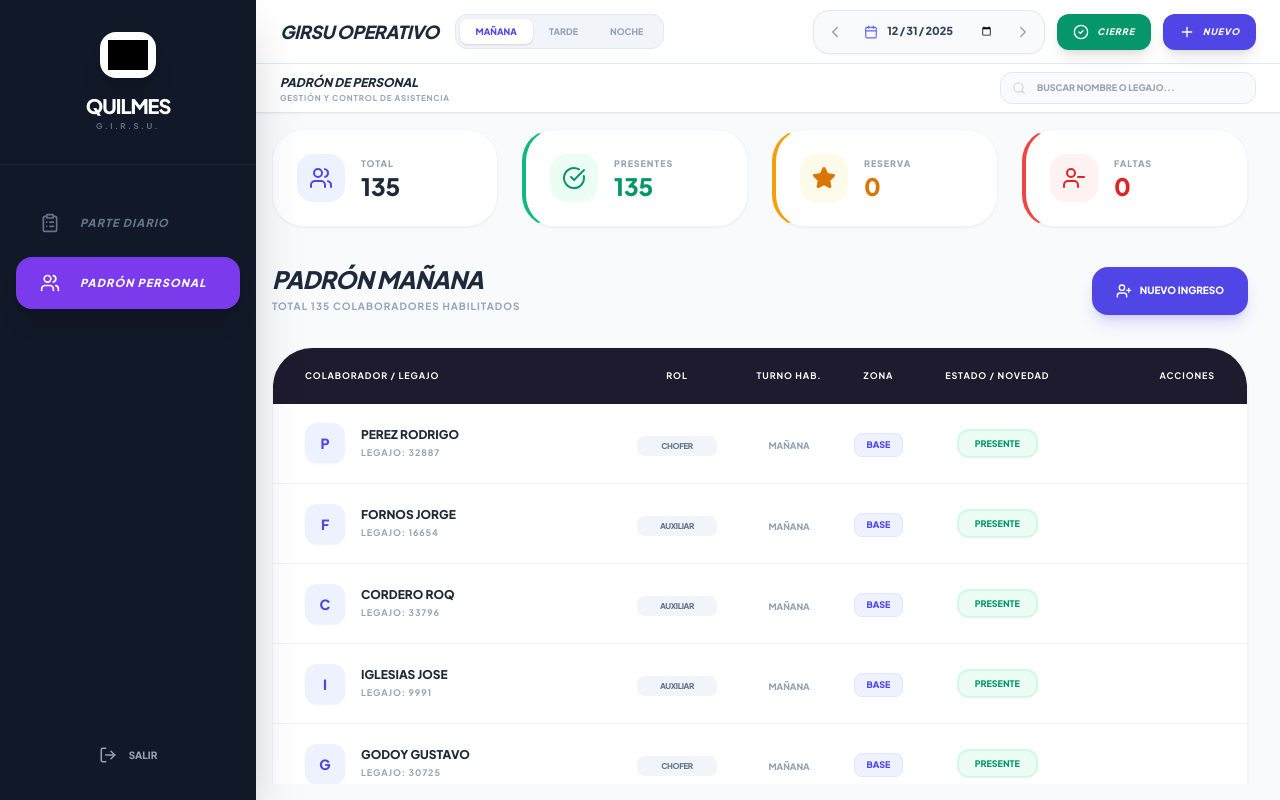
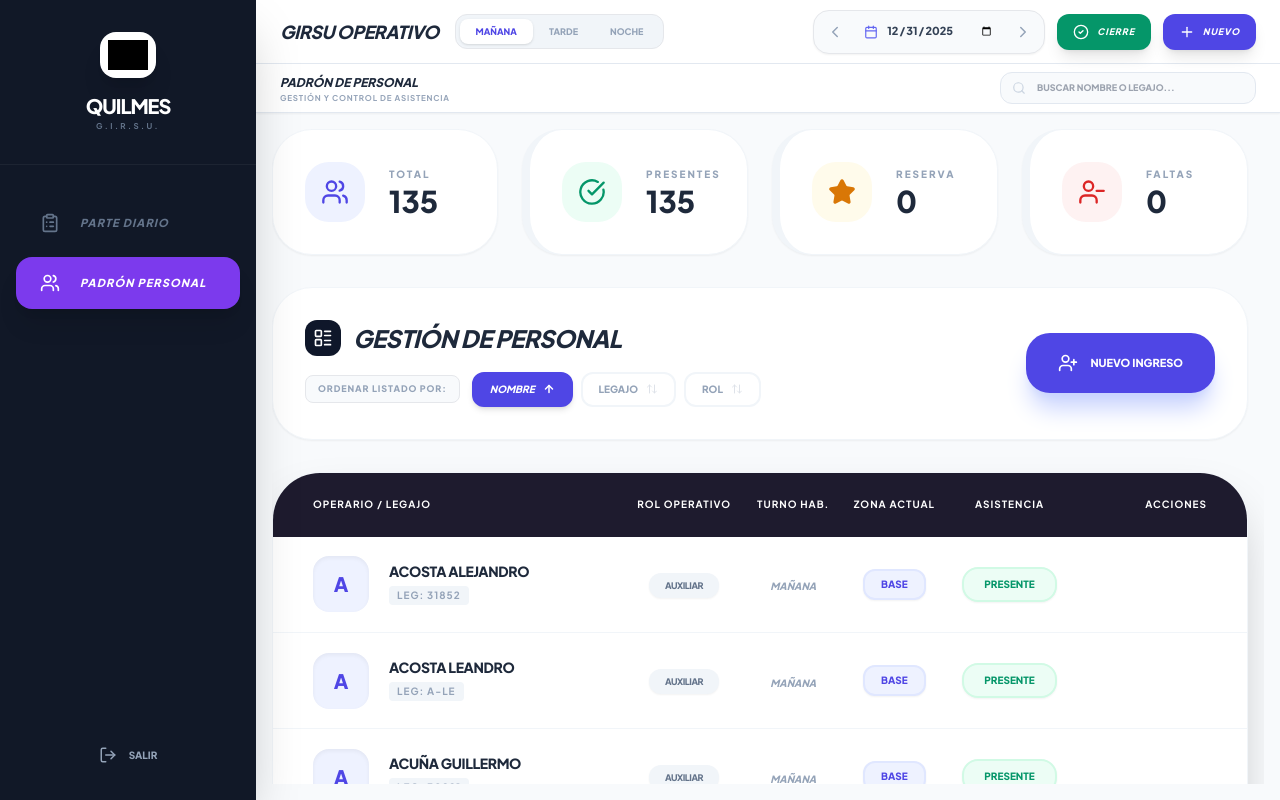
Before and after one commit to Lautzura/G.I.R.S.U.-Quilmes, a React (Vite) app: page / in a window 1280 px wide. Both pictures are taken after a click on the button "PADRÓN PERSONAL". Built offline with nearby package versions, Linux system fonts and the light colour scheme; grey boxes are pictures that could not be loaded.

Commit message:
Update StaffManagement.tsx

```diff
--- a/components/StaffManagement.tsx
+++ b/components/StaffManagement.tsx
@@ -1,7 +1,7 @@
 
 import React, { useState, useMemo } from 'react';
 import { StaffMember, StaffStatus, RouteRecord, AbsenceReason } from '../types';
-import { Search, UserPlus, Trash2, Edit3, AlertCircle, Users, CheckCircle, UserMinus, Info, Star } from 'lucide-react';
+import { Search, UserPlus, Trash2, Edit3, AlertCircle, Users, CheckCircle, UserMinus, Info, Star, ArrowUpDown, ArrowUp, ArrowDown, LayoutList } from 'lucide-react';
 import { AddStaffModal } from './AddStaffModal';
 import { EditStaffModal } from './EditStaffModal';
 import { getAbsenceStyles } from '../App';
@@ -13,137 +13,151 @@ interface StaffManagementProps {
   onUpdateStaff: (member: StaffMember) => void;
   records: RouteRecord[];
   selectedShift: string;
-  searchTerm: string; // Recibe el término de búsqueda como prop
+  searchTerm: string;
 }
+
+type SortKey = 'name' | 'id' | 'role';
 
 export const StaffManagement: React.FC<StaffManagementProps> = ({ staffList, onRemoveStaff, onUpdateStaff, onAddStaff, selectedShift, records, searchTerm }) => {
   const [isAddModalOpen, setIsAddModalOpen] = useState(false);
   const [editingStaff, setEditingStaff] = useState<StaffMember | null>(null);
+  const [sortConfig, setSortConfig] = useState<{ key: SortKey; direction: 'asc' | 'desc' }>({ key: 'name', direction: 'asc' });
+
+  const handleSort = (key: SortKey) => {
+    setSortConfig(prev => ({
+      key,
+      direction: prev.key === key && prev.direction === 'asc' ? 'desc' : 'asc'
+    }));
+  };
+
+  const handleConfirmRemove = (id: string, name: string) => {
+    if (window.confirm(`¿Estás seguro de que deseas eliminar a ${name}? Esto quitará su asignación de todas las rutas pero NO borrará las rutas.`)) {
+      onRemoveStaff(id);
+    }
+  };
 
   const displayedStaff = useMemo(() => {
-    return staffList.filter(s => {
+    let filtered = staffList.filter(s => {
       const matchesShift = selectedShift === 'TODOS' || s.preferredShift === selectedShift;
-      const matchesSearch = s.name.toLowerCase().includes(searchTerm.toLowerCase()) || s.id.includes(searchTerm);
+      const matchesSearch = s.name.toLowerCase().includes(searchTerm.toLowerCase()) || s.id.toLowerCase().includes(searchTerm.toLowerCase());
       return matchesShift && matchesSearch;
     });
-  }, [staffList, selectedShift, searchTerm]);
+
+    return filtered.sort((a, b) => {
+      const valA = (a[sortConfig.key] || '').toString().toUpperCase();
+      const valB = (b[sortConfig.key] || '').toString().toUpperCase();
+      if (valA < valB) return sortConfig.direction === 'asc' ? -1 : 1;
+      if (valA > valB) return sortConfig.direction === 'asc' ? 1 : -1;
+      return 0;
+    });
+  }, [staffList, selectedShift, searchTerm, sortConfig]);
 
   const stats = useMemo(() => {
     const shiftStaff = staffList.filter(s => selectedShift === 'TODOS' || s.preferredShift === selectedShift);
-    const breakdown: { [key: string]: number } = {};
-    shiftStaff.forEach(s => {
-      if (s.status === StaffStatus.ABSENT && s.address) {
-        breakdown[s.address] = (breakdown[s.address] || 0) + 1;
-      }
-    });
-    return { total: shiftStaff.length, operativos: shiftStaff.filter(s => s.status === StaffStatus.PRESENT).length, reserva: shiftStaff.filter(s => s.status === StaffStatus.RESERVA).length, faltas: shiftStaff.filter(s => s.status === StaffStatus.ABSENT).length, breakdown };
+    return {
+      total: shiftStaff.length,
+      operativos: shiftStaff.filter(s => s.status === StaffStatus.PRESENT).length,
+      reserva: shiftStaff.filter(s => s.status === StaffStatus.RESERVA).length,
+      faltas: shiftStaff.filter(s => s.status === StaffStatus.ABSENT).length
+    };
   }, [staffList, selectedShift]);
+
+  const SortButton = ({ label, sortKey }: { label: string, sortKey: SortKey }) => (
+    <button
+      onClick={() => handleSort(sortKey)}
+      className={`flex items-center gap-2 px-4 py-2 rounded-xl text-[10px] font-black uppercase transition-all border-2 ${
+        sortConfig.key === sortKey ? 'bg-indigo-600 text-white border-indigo-600 shadow-md italic' : 'bg-white text-slate-400 border-slate-100 hover:border-indigo-200'
+      }`}
+    >
+      {label}
+      {sortConfig.key === sortKey ? (
+        sortConfig.direction === 'asc' ? <ArrowUp size={12} strokeWidth={3} /> : <ArrowDown size={12} strokeWidth={3} />
+      ) : <ArrowUpDown size={12} className="opacity-30" />}
+    </button>
+  );
 
   return (
     <div className="space-y-8 animate-in fade-in slide-in-from-bottom-4 duration-500">
       <div className="grid grid-cols-1 md:grid-cols-4 gap-6">
-        <div className="bg-white rounded-[2rem] p-6 border border-slate-100 shadow-sm flex items-center gap-4 group hover:shadow-md transition-all">
-          <div className="bg-indigo-50 p-3 rounded-2xl text-indigo-600"><Users size={24} /></div>
-          <div><p className="text-[9px] font-black text-slate-400 uppercase tracking-widest">Total</p><h3 className="text-2xl font-black text-slate-800 leading-none mt-1">{stats.total}</h3></div>
-        </div>
-        <div className="bg-white rounded-[2rem] p-6 border border-slate-100 shadow-sm flex items-center gap-4 group hover:shadow-md transition-all border-l-4 border-l-emerald-500">
-          <div className="bg-emerald-50 p-3 rounded-2xl text-emerald-600"><CheckCircle size={24} /></div>
-          <div><p className="text-[9px] font-black text-slate-400 uppercase tracking-widest">Presentes</p><h3 className="text-2xl font-black text-emerald-600 leading-none mt-1">{stats.operativos}</h3></div>
-        </div>
-        <div className="bg-white rounded-[2rem] p-6 border border-slate-100 shadow-sm flex items-center gap-4 group hover:shadow-md transition-all border-l-4 border-l-amber-500">
-          <div className="bg-amber-50 p-3 rounded-2xl text-amber-600"><Star size={24} className="fill-amber-600" /></div>
-          <div><p className="text-[9px] font-black text-slate-400 uppercase tracking-widest">Reserva</p><h3 className="text-2xl font-black text-amber-600 leading-none mt-1">{stats.reserva}</h3></div>
-        </div>
-        <div className="bg-white rounded-[2rem] p-6 border border-slate-100 shadow-sm flex items-center gap-4 group hover:shadow-md transition-all border-l-4 border-l-red-500">
-          <div className="bg-red-50 p-3 rounded-2xl text-red-600"><UserMinus size={24} /></div>
-          <div><p className="text-[9px] font-black text-slate-400 uppercase tracking-widest">Faltas</p><h3 className="text-2xl font-black text-red-600 leading-none mt-1">{stats.faltas}</h3></div>
-        </div>
+        <StatCard icon={<Users />} label="Total" val={stats.total} color="bg-indigo-50 text-indigo-600" />
+        <StatCard icon={<CheckCircle />} label="Presentes" val={stats.operativos} color="bg-emerald-50 text-emerald-600" border="border-emerald-500" />
+        <StatCard icon={<Star />} label="Reserva" val={stats.reserva} color="bg-amber-50 text-amber-600" border="border-amber-500" fill />
+        <StatCard icon={<UserMinus />} label="Faltas" val={stats.faltas} color="bg-red-50 text-red-600" border="border-red-500" />
       </div>
 
-      {stats.faltas > 0 && !searchTerm && (
-        <div className="bg-slate-50 rounded-3xl p-5 border border-slate-100 animate-in slide-in-from-top duration-300">
-          <div className="flex items-center gap-3 mb-3 px-2">
-            <Info size={14} className="text-slate-400" />
-            <h4 className="text-[10px] font-black text-slate-500 uppercase tracking-widest">Novedades Turno {selectedShift}</h4>
+      <div className="flex flex-col lg:flex-row items-start lg:items-center justify-between gap-6 bg-white p-8 rounded-[2.5rem] shadow-sm border border-slate-100">
+        <div className="space-y-4">
+          <div className="flex items-center gap-3">
+             <div className="bg-slate-900 text-white p-2 rounded-xl"><LayoutList size={20} /></div>
+             <h2 className="text-2xl font-black text-slate-800 uppercase tracking-tight italic leading-none">Gestión de Personal</h2>
           </div>
-          <div className="flex flex-wrap gap-2">
-            {Object.entries(stats.breakdown).map(([reason, count]) => (
-              <div key={reason} className={`flex items-center gap-2 px-4 py-2 rounded-xl border-2 font-black text-[10px] uppercase shadow-sm ${getAbsenceStyles(reason)}`}>
-                <span>{reason}</span>
-                <span className="bg-white/50 w-5 h-5 flex items-center justify-center rounded-lg text-[11px] border border-black/5">{count}</span>
-              </div>
-            ))}
+          <div className="flex items-center gap-3">
+             <span className="text-[9px] font-black text-slate-400 uppercase tracking-widest bg-slate-50 px-3 py-1.5 rounded-lg border">Ordenar listado por:</span>
+             <div className="flex gap-2">
+                <SortButton label="Nombre" sortKey="name" />
+                <SortButton label="Legajo" sortKey="id" />
+                <SortButton label="Rol" sortKey="role" />
+             </div>
           </div>
         </div>
-      )}
-
-      <div className="flex flex-col md:flex-row items-center justify-between gap-4 pt-2">
-        <div className="flex flex-col gap-1">
-          <h2 className="text-2xl font-black text-slate-800 uppercase tracking-tight italic leading-none">Padrón {selectedShift}</h2>
-          <p className="text-[10px] text-slate-400 font-bold uppercase tracking-widest mt-1">
-            {searchTerm ? `Resultados para "${searchTerm}": ${displayedStaff.length}` : `Total ${displayedStaff.length} colaboradores habilitados`}
-          </p>
-        </div>
-
-        <div className="flex items-center gap-4 shrink-0">
-          <button onClick={() => setIsAddModalOpen(true)} className="flex items-center gap-2 px-6 py-4 bg-indigo-600 text-white rounded-2xl text-[10px] font-black uppercase shadow-lg shadow-indigo-600/20 hover:bg-indigo-700 transition-all"><UserPlus size={16} /> Nuevo Ingreso</button>
-        </div>
+        <button onClick={() => setIsAddModalOpen(true)} className="w-full lg:w-auto flex items-center justify-center gap-3 px-8 py-5 bg-indigo-600 text-white rounded-3xl text-[11px] font-black uppercase shadow-xl shadow-indigo-200 hover:bg-indigo-700 transition-all active:scale-95">
+          <UserPlus size={20} /> Nuevo Ingreso
+        </button>
       </div>
 
-      <div className="bg-white rounded-[2.5rem] shadow-sm border border-slate-100 overflow-hidden">
+      <div className="bg-white rounded-[3rem] shadow-2xl border border-slate-100 overflow-hidden">
         <div className="overflow-x-auto">
           <table className="w-full text-left">
-            <thead className="bg-[#1e1b2e] text-white h-14 text-[9px] uppercase font-black tracking-widest">
+            <thead className="bg-[#1e1b2e] text-white h-16 text-[10px] uppercase font-black tracking-widest">
               <tr>
-                <th className="pl-8">Colaborador / Legajo</th>
-                <th className="text-center">Rol</th>
+                <th className="pl-10">Operario / Legajo</th>
+                <th className="text-center">Rol Operativo</th>
                 <th className="text-center">Turno Hab.</th>
-                <th className="text-center">Zona</th>
-                <th className="text-center">Estado / Novedad</th>
-                <th className="pr-8 text-right">Acciones</th>
+                <th className="text-center">Zona Actual</th>
+                <th className="text-center">Asistencia</th>
+                <th className="pr-10 text-right">Acciones</th>
               </tr>
             </thead>
             <tbody className="divide-y divide-slate-100">
               {displayedStaff.map(s => (
-                <tr key={s.id} className="h-20 hover:bg-slate-50/80 transition-colors group">
-                  <td className="pl-8">
-                    <div className="flex items-center gap-4">
-                      <div className={`w-10 h-10 rounded-xl flex items-center justify-center font-black text-sm shadow-sm transition-transform group-hover:scale-110 ${s.status === StaffStatus.ABSENT ? 'bg-red-50 text-red-600' : s.status === StaffStatus.RESERVA ? 'bg-amber-50 text-amber-600' : 'bg-indigo-50 text-indigo-600'}`}>{s.name.charAt(0)}</div>
-                      <div><p className="font-black text-slate-800 text-xs uppercase leading-tight">{s.name}</p><p className="text-[9px] text-slate-400 font-bold uppercase tracking-widest mt-1">LEGAJO: {s.id}</p></div>
+                <tr key={s.id} className="h-24 hover:bg-slate-50 transition-colors group">
+                  <td className="pl-10">
+                    <div className="flex items-center gap-5">
+                      <div className={`w-14 h-14 rounded-2xl flex items-center justify-center font-black text-xl shadow-inner transition-transform group-hover:scale-110 ${s.status === StaffStatus.ABSENT ? 'bg-red-50 text-red-600' : s.status === StaffStatus.RESERVA ? 'bg-amber-50 text-amber-600' : 'bg-indigo-50 text-indigo-600'}`}>{s.name.charAt(0)}</div>
+                      <div>
+                        <p className="font-black text-slate-800 text-sm uppercase leading-none tracking-tight">{s.name}</p>
+                        <p className="text-[10px] text-slate-400 font-bold uppercase tracking-widest mt-2 bg-slate-100 px-2 py-0.5 rounded inline-block">LEG: {s.id}</p>
+                      </div>
                     </div>
                   </td>
-                  <td className="text-center"><span className="text-[8px] font-black px-2 py-1 bg-slate-100 rounded-lg text-slate-500 uppercase tracking-tighter inline-block min-w-[80px]">{s.role || 'SIN ROL'}</span></td>
-                  <td className="text-center"><span className="text-[9px] font-black text-slate-400 uppercase">{s.preferredShift || 'MAÑANA'}</span></td>
-                  <td className="text-center"><p className="font-black text-indigo-600 text-[9px] uppercase bg-indigo-50 px-3 py-1 rounded-lg inline-block border border-indigo-100">{s.assignedZone || 'BASE'}</p></td>
                   <td className="text-center">
-                    <div className="flex flex-col items-center gap-1">
+                    <span className="text-[9px] font-black px-4 py-1.5 bg-slate-100 rounded-xl text-slate-500 uppercase tracking-tighter inline-block shadow-sm">{s.role || 'SIN ROL'}</span>
+                  </td>
+                  <td className="text-center">
+                    <span className="text-[10px] font-black text-slate-400 uppercase italic">{s.preferredShift || 'MAÑANA'}</span>
+                  </td>
+                  <td className="text-center">
+                    <p className="font-black text-indigo-600 text-[10px] uppercase bg-indigo-50 px-4 py-1.5 rounded-xl inline-block border-2 border-indigo-100 shadow-sm">{s.assignedZone || 'BASE'}</p>
+                  </td>
+                  <td className="text-center">
+                    <div className="flex flex-col items-center">
                       {s.status === StaffStatus.ABSENT ? (
-                        <div className={`flex flex-col p-1.5 rounded-xl border-2 shadow-sm ${getAbsenceStyles(s.address || '')}`}>
-                            <div className="flex items-center gap-1.5 text-[9px] font-black uppercase"><AlertCircle size={12} className="shrink-0" /><span>{s.address || 'FALTA'}</span></div>
+                        <div className={`flex flex-col p-2 rounded-2xl border-2 shadow-sm ${getAbsenceStyles(s.address || '')}`}>
+                            <div className="flex items-center gap-1.5 text-[10px] font-black uppercase"><AlertCircle size={14} className="shrink-0" /><span>{s.address || 'FALTA'}</span></div>
                         </div>
                       ) : (
-                        <span className={`px-4 py-1.5 rounded-xl text-[9px] font-black uppercase border-2 ${s.status === StaffStatus.RESERVA ? 'text-amber-600 bg-amber-50 border-amber-100' : 'text-emerald-600 bg-emerald-50 border-emerald-100'}`}>{s.status}</span>
+                        <span className={`px-5 py-2 rounded-2xl text-[10px] font-black uppercase border-2 shadow-sm ${s.status === StaffStatus.RESERVA ? 'text-amber-600 bg-amber-50 border-amber-100' : 'text-emerald-600 bg-emerald-50 border-emerald-100'}`}>{s.status}</span>
                       )}
                     </div>
                   </td>
-                  <td className="pr-8 text-right">
-                    <div className="flex justify-end gap-1 opacity-0 group-hover:opacity-100 transition-opacity">
-                      <button onClick={() => setEditingStaff(s)} className="p-2.5 text-slate-400 hover:text-indigo-600 hover:bg-indigo-50 rounded-xl transition-all shadow-sm bg-white border border-slate-100"><Edit3 size={16} /></button>
-                      <button onClick={() => onRemoveStaff(s.id)} className="p-2.5 text-slate-400 hover:text-red-600 hover:bg-red-50 rounded-xl transition-all shadow-sm bg-white border border-slate-100"><Trash2 size={16} /></button>
+                  <td className="pr-10 text-right">
+                    <div className="flex justify-end gap-2 opacity-0 group-hover:opacity-100 transition-all">
+                      <button onClick={() => setEditingStaff(s)} title="Editar Ficha" className="p-3 text-indigo-600 bg-indigo-50 hover:bg-indigo-600 hover:text-white rounded-2xl transition-all shadow-sm border border-indigo-100"><Edit3 size={18} /></button>
+                      <button onClick={() => handleConfirmRemove(s.id, s.name)} title="Eliminar del Padrón" className="p-3 text-red-600 bg-red-50 hover:bg-red-600 hover:text-white rounded-2xl transition-all shadow-sm border border-red-100"><Trash2 size={18} /></button>
                     </div>
                   </td>
                 </tr>
               ))}
-              {displayedStaff.length === 0 && (
-                <tr>
-                  <td colSpan={6} className="h-40 text-center">
-                    <div className="flex flex-col items-center justify-center text-slate-300">
-                      <Search size={40} className="mb-2 opacity-20" />
-                      <p className="text-[10px] font-black uppercase tracking-widest">No se encontraron resultados para "{searchTerm}"</p>
-                    </div>
-                  </td>
-                </tr>
-              )}
             </tbody>
           </table>
         </div>
@@ -153,3 +167,15 @@ export const StaffManagement: React.FC<StaffManagementProps> = ({ staffList, onR
     </div>
   );
 };
+
+const StatCard = ({ icon, label, val, color, border = "", fill = false }: any) => (
+  <div className={`bg-white rounded-[2.5rem] p-8 border border-slate-100 shadow-sm flex items-center gap-6 group hover:shadow-xl transition-all ${border ? `border-l-8 ${border}` : ''}`}>
+    <div className={`${color} p-4 rounded-3xl transition-transform group-hover:scale-110`}>
+      {React.cloneElement(icon, { size: 28, className: fill ? 'fill-current' : '' })}
+    </div>
+    <div>
+      <p className="text-[10px] font-black text-slate-400 uppercase tracking-[0.2em] mb-1">{label}</p>
+      <h3 className="text-3xl font-black text-slate-800 leading-none">{val}</h3>
+    </div>
+  </div>
+);
```
